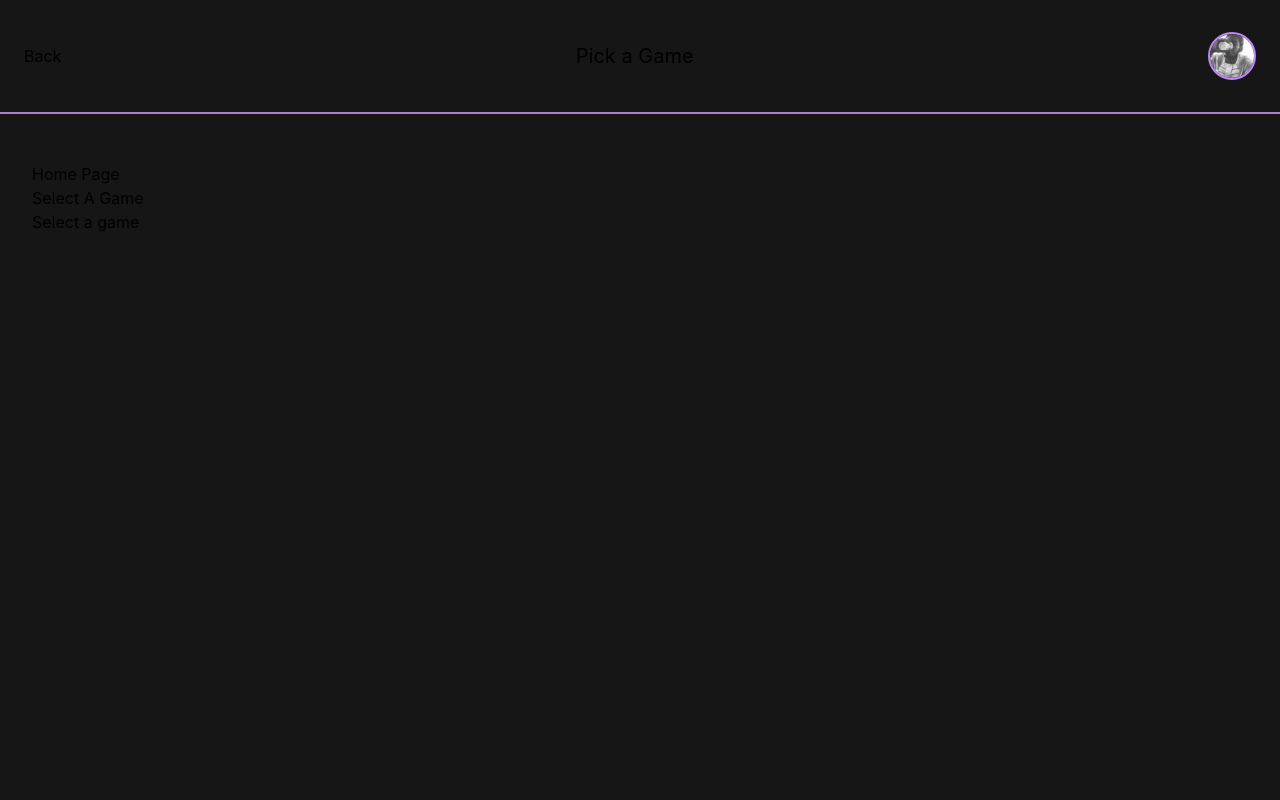
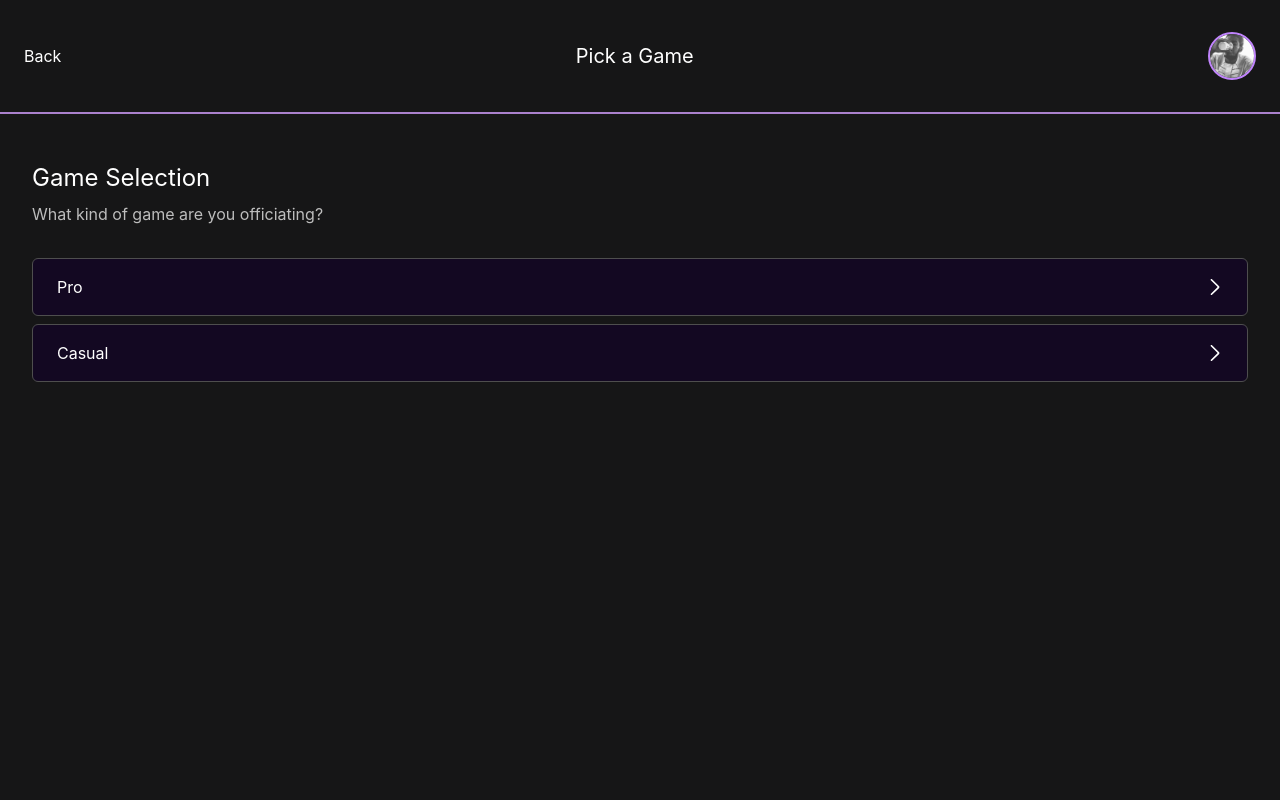
Before and after one commit to auleki/play-ball-client, a Next.js app: page / in a window 1280 px wide. Shown: the top 800 px of the page. Built offline with nearby package versions, Linux system fonts and the light colour scheme.

Commit message:
add a scoreboard and icon generator function

```diff
--- /dev/null
+++ b/components/macros/Scoreboard.tsx
@@ -0,0 +1,9 @@
+import React from 'react'
+
+const Scoreboard = () => {
+    return (
+        <div>Scoreboard</div>
+    )
+}
+
+export default Scoreboard
--- /dev/null
+++ b/helpers/icons.tsx
@@ -0,0 +1,14 @@
+export type CaretIconProps = {
+    size?: string
+    title?: string
+}
+
+export function CaretIcon({ title, size }: CaretIconProps) {
+    return (
+        <span title={title ?? "Title"}>
+            <svg width={size ?? "16"} height={size ?? "16"} viewBox="0 0 11 20" fill="none" xmlns="http://www.w3.org/2000/svg">
+                <path fillRule="evenodd" clipRule="evenodd" d="M0.366031 19.708C0.771031 20.098 1.42603 20.098 1.83003 19.708L10.393 11.444C10.5847 11.2618 10.7373 11.0426 10.8416 10.7996C10.9459 10.5566 10.9997 10.2949 10.9997 10.0305C10.9997 9.76606 10.9459 9.50439 10.8416 9.26139C10.7373 9.0184 10.5847 8.79915 10.393 8.61699L1.76803 0.29199C1.57228 0.105937 1.31306 0.00136368 1.04301 -0.00049363C0.772955 -0.00235094 0.512318 0.0986475 0.314031 0.28199C0.215803 0.37253 0.137208 0.482272 0.0831118 0.604419C0.0290161 0.726566 0.00057199 0.858519 -0.000459201 0.992105C-0.00149039 1.12569 0.0249133 1.25807 0.0771169 1.38103C0.12932 1.504 0.206212 1.61494 0.303031 1.70699L8.19703 9.32399C8.29295 9.41508 8.36933 9.52473 8.42152 9.64628C8.47372 9.76782 8.50063 9.89871 8.50063 10.031C8.50063 10.1633 8.47372 10.2942 8.42152 10.4157C8.36933 10.5372 8.29295 10.6469 8.19703 10.738L0.366031 18.295C0.270141 18.386 0.19378 18.4956 0.141597 18.617C0.0894148 18.7385 0.062504 18.8693 0.062504 19.0015C0.062504 19.1337 0.0894148 19.2645 0.141597 19.386C0.19378 19.5074 0.270141 19.617 0.366031 19.708" fill="white" />
+            </svg>
+        </span>
+    )
+}
--- a/pages/_app.tsx
+++ b/pages/_app.tsx
@@ -4,6 +4,7 @@
 import Layout from '../components/layout/Layout'
 import { AnimatePresence } from "framer-motion"
 import { Router } from 'next/router'
+import GameContextProvider from '../contexts/GameContext'
 
 function MyApp({ Component, pageProps }: AppProps) {
   const [loading, setLoading] = useState(false)
@@ -26,11 +27,13 @@
   }, [])
   return (
     <Fragment>
-      <Layout>
-        <AnimatePresence exitBeforeEnter initial={false}>
-          <Component {...pageProps} />
-        </AnimatePresence>
-      </Layout>
+      <GameContextProvider>
+        <Layout>
+          <AnimatePresence exitBeforeEnter initial={false}>
+            <Component {...pageProps} />
+          </AnimatePresence>
+        </Layout>
+      </GameContextProvider>
     </Fragment>
   )
 }
--- a/pages/game/select.tsx
+++ b/pages/game/select.tsx
@@ -2,7 +2,7 @@
 import LinkButton from "../../components/buttons/LinkButton"
 import PageLayout from "../../components/layout/PageLayout"
 
-const SelectGame = () => {
+const Select = () => {
   return (
     <PageLayout>
       <h1>Select A Game</h1>
@@ -11,4 +11,4 @@
   )
 }
 
-export default SelectGame
+export default Select
--- a/pages/game/start.tsx
+++ b/pages/game/start.tsx
@@ -1,7 +1,20 @@
+import { useContext, useEffect } from "react"
 import LinkButton from "../../components/buttons/LinkButton"
 import PageLayout from "../../components/layout/PageLayout"
+import { GameContext } from "../../contexts/GameContext"
 
 const Start = () => {
+  const { gameType } = useContext(GameContext)
+
+  useEffect(() => {
+    console.log(gameType)
+
+    return () => {
+      console.log('Left Start Page')
+    }
+  }, [])
+
+
   return (
     <PageLayout>
       <h1>Start Game</h1>
--- a/pages/index.tsx
+++ b/pages/index.tsx
@@ -2,7 +2,7 @@
 import Head from 'next/head'
 import Image from 'next/image'
 import styles from '../styles/Home.module.css'
-import SelectGame from './game/select'
+import SelectGame from "../components/macros/SelectGame"
 
 const Home: NextPage = () => {
   return (
@@ -14,8 +14,9 @@
         <link rel="icon" href="/favicon.ico" />
       </Head>
 
-      <h1>Home Page</h1>
-      <SelectGame />
+      <main className="h-screen text-white">
+        <SelectGame />
+      </main>
     </div>
   )
 }
--- a/styles/globals.css
+++ b/styles/globals.css
@@ -19,7 +19,8 @@
   box-sizing: border-box;
 }
 
-@media (prefers-color-scheme: dark) {
+
+/* @media (prefers-color-scheme: dark) {
   html {
     color-scheme: dark;
   }
@@ -27,4 +28,14 @@
     color: white;
     background: black;
   }
+} */
+
+@media (prefers-color-scheme: light) {
+  html {
+    color-scheme: light;
+  }
+  body {
+    color: white;
+    background: black;
+  }
 }
--- /dev/null
+++ b/utilities/enums.ts
@@ -0,0 +1,5 @@
+export const GAME_TYPE = {
+    CASUAL: "CASUAL",
+    PRO: "PRO",
+    NONE: "NONE"
+}
```
